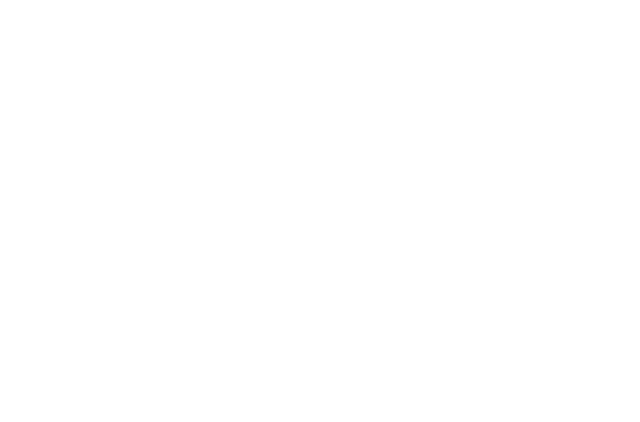
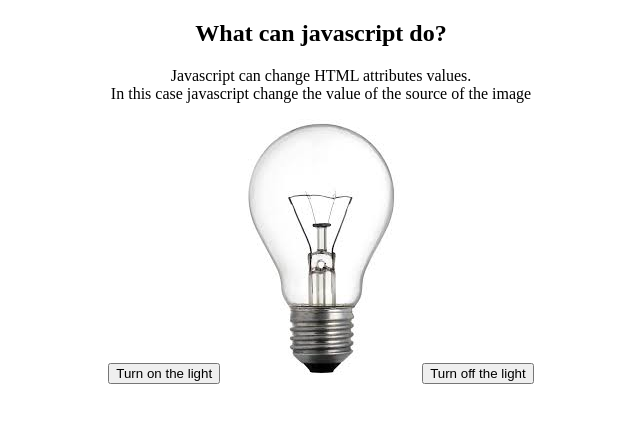
Before and after one commit to Trisha-roy/Javascript_practice, a plain HTML site: page index.htm in a window 1280 px wide. Shown: the whole page, without its empty margins (319-959 px from the left). Drawn offline with Linux system fonts and the light colour scheme.

Commit message:
light on off updated successfully

```diff
--- a/index.htm
+++ b/index.htm
@@ -7,6 +7,12 @@
     <title>Javascript Practice</title>
 </head>
 <body>
-
+    <div style="text-align: center;">
+    <h2>What can javascript do?</h2>
+    <p>Javascript can change HTML attributes values. <br>In this case javascript change the value of the source of the image</p>
+      <button onclick="document.getElementById('my-image').src='lighton.jpg'">Turn on the light </button>
+        <img src="lightoff.jpg" id="my-image" alt="">
+      <button onclick="document.getElementById('my-image').src='lightoff.jpg'">Turn off the light</button>
+    </div>
 </body>
 </html>
```
Also changed, not shown: lightoff.jpg (added), lighton.jpg (added).
